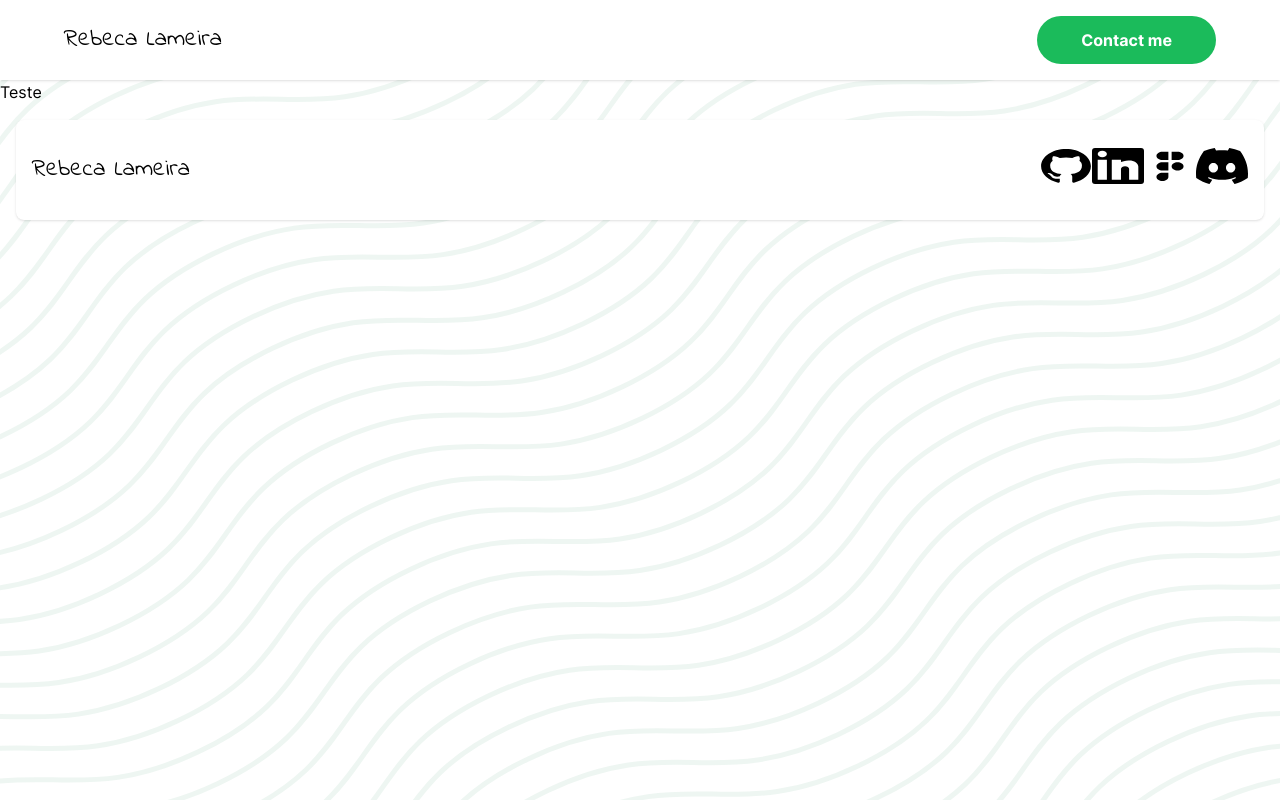
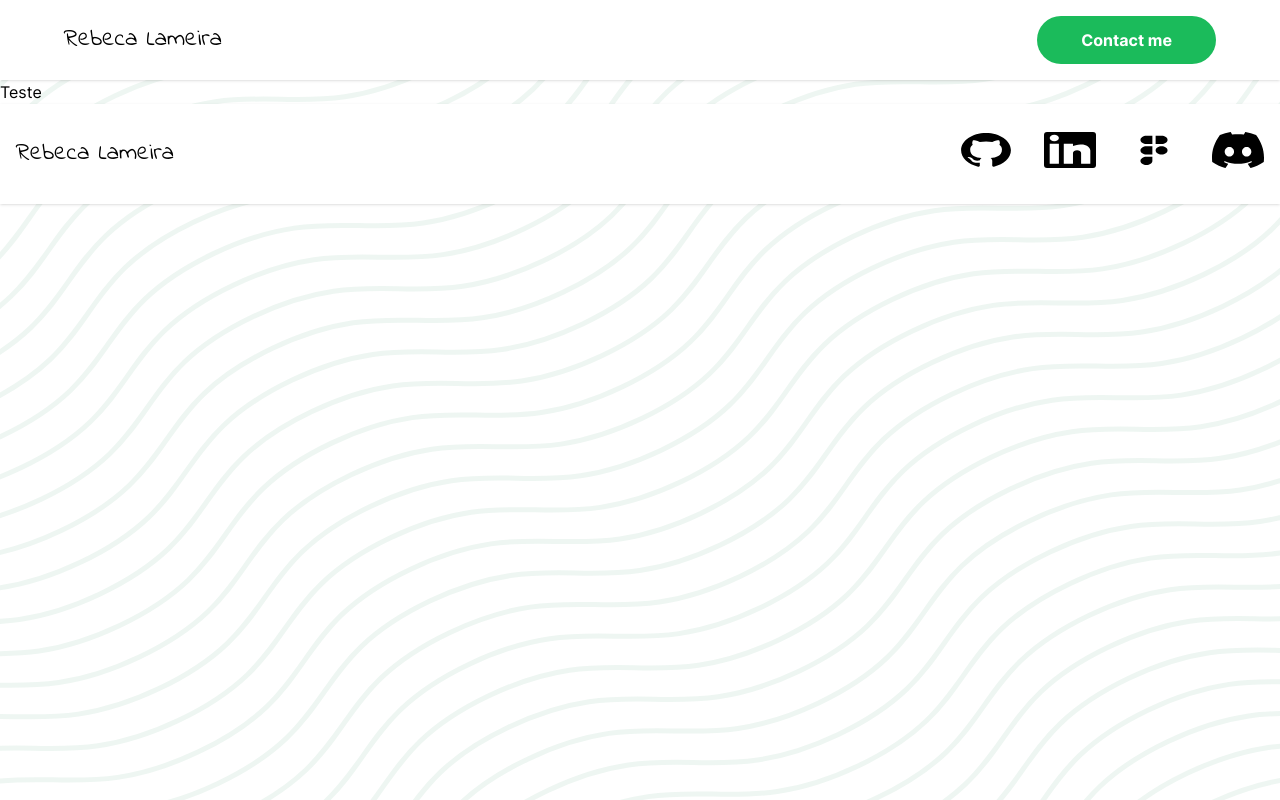
Before and after one commit to RebecaLameira/my-portfolio, a Next.js app: page / in a window 1280 px wide. Built offline with nearby package versions, Linux system fonts and the light colour scheme.

Commit message:
Fix footer.

```diff
--- a/src/components/Footer/Footer.tsx
+++ b/src/components/Footer/Footer.tsx
@@ -1,30 +1,27 @@
 import Link from "next/link";
 const Footer = () => {
 	return (
-		<footer className="bg-white rounded-lg shadow m-4">
+		<footer className="bg-white shadow">
 			<div className="w-full mx-auto max-w-screen-xl p-4 md:flex md:items-center md:justify-between">
 				<span className="font-indie text-2xl">Rebeca Lameira</span>
-				<ul className="flex flex-wrap justify-between items-center mt-3 text-sm ">
+				<ul className="flex flex-wrap gap-8 justify-between items-center mt-3 text-sm ">
 					<li>
-						<Link
-							href="/Contact"
-							className="hover:underline me-4 md:me-6 cursor-pointer"
-						>
+						<Link href="/Contact" className=" me-4 md:me-6 cursor-pointer">
 							<img src="/img/github.svg" />
 						</Link>
 					</li>
 					<li>
-						<Link href="/Contact" className="hover:underline me-4 md:me-6">
+						<Link href="/Contact" className=" me-4 md:me-6">
 							{<img src="/img/Linkedin.svg"></img>}
 						</Link>
 					</li>
 					<li>
-						<Link href="/Contact" className="hover:underline me-4 md:me-6">
+						<Link href="/Contact" className=" me-4 md:me-6">
 							{<img src="/img/Figma.svg"></img>}
 						</Link>
 					</li>
 					<li>
-						<Link href="/Contact" className="hover:underline me-4 md:me-6">
+						<Link href="/Contact" className=" me-4 md:me-6">
 							{<img src="/img/Discord.svg"></img>}
 						</Link>
 					</li>
```
